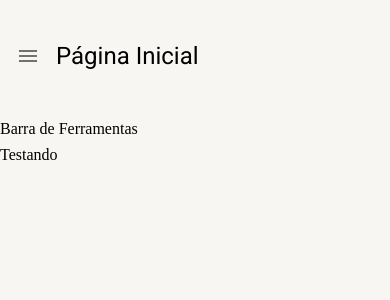
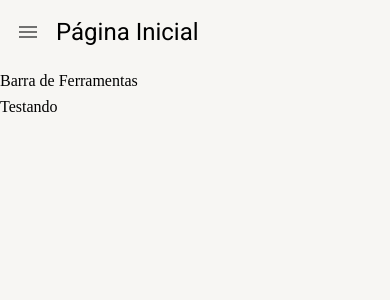
Before and after one commit to JonGlazkov/dashboard-mui-typescript, a React (Create React App) app: page /pagina-inicial in a window 390 px wide. Shown: the top 300 px of the page. Built offline with nearby package versions, Linux system fonts and the light colour scheme.

Commit message:
feat: Adicionado responsividade no layout base

```diff
--- a/src/pages/dashboard/Dashboard.tsx
+++ b/src/pages/dashboard/Dashboard.tsx
@@ -3,7 +3,7 @@
 
 export const Dashboard = () => {
   return (
-    <LayoutBaseDePagina title="Página Inicial">
+    <LayoutBaseDePagina title="Página Inicial" toolBar={<>Barra de Ferramentas</>}>
       Testando
     </LayoutBaseDePagina>
   );
--- a/src/shared/layouts/LayoutBaseDePagina.tsx
+++ b/src/shared/layouts/LayoutBaseDePagina.tsx
@@ -5,20 +5,22 @@
 
 interface ILayoutBaseDePaginaProps {
   title: string;
+  toolBar?: React.ReactNode;
 
-  children: React.ReactNode
+  children: React.ReactNode;
 }
 
 
-export const LayoutBaseDePagina: React.FC<ILayoutBaseDePaginaProps> = ({ children, title }) => {
+export const LayoutBaseDePagina: React.FC<ILayoutBaseDePaginaProps> = ({ children, title, toolBar }) => {
   const smDown = useMediaQuery((theme: Theme) => theme.breakpoints.down("sm"));
+  const mdDown = useMediaQuery((theme: Theme) => theme.breakpoints.down("md"));
   const theme = useTheme();
 
   const { toggleDrawerOpen } = useDrawerContext();
 
   return (
     <Box height="100%" display="flex" flexDirection="column" gap={1}>
-      <Box padding={1} display="flex" alignItems="center" height={theme.spacing(12)} gap={1}>
+      <Box padding={1} display="flex" alignItems="center" gap={1} height={theme.spacing(smDown ? 6 : mdDown ? 8 : 12)} >
         {smDown && (
           <IconButton onClick={toggleDrawerOpen}>
             <Icon>
@@ -27,16 +29,23 @@
           </IconButton>
         )}
 
-        <Typography variant="h5">
+        <Typography
+          variant={smDown ? "h5" : mdDown ? "h4" : "h3"}
+          overflow="hidden"
+          whiteSpace="nowrap"
+          textOverflow="ellipsis"
+        >
           {title}
         </Typography>
       </Box>
 
-      <Box>
-        Barra de Ferramentas
-      </Box>
+      {toolBar && (
+        <Box>
+          {toolBar}
+        </Box>
+      )}
 
-      <Box>
+      <Box flex={1} overflow="auto">
         {children}
       </Box>
     </Box>
```
